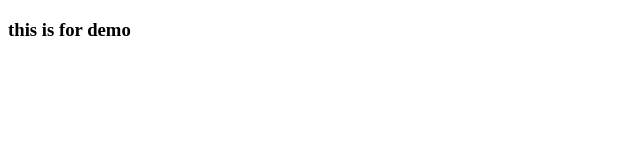
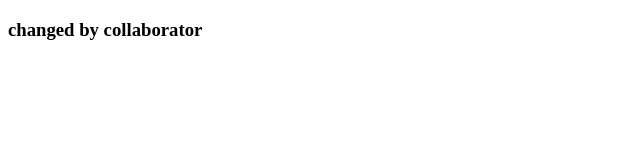
Before and after one commit to MahekModi/Fly_Birdie_Game, a plain HTML site: page index.html in a window 1280 px wide. Shown: the whole page, without its empty margins (0-640 px from the left). Drawn offline with Linux system fonts and the light colour scheme.

Commit message:
index file added

```diff
--- a/index.html
+++ b/index.html
@@ -6,6 +6,6 @@
     <title>Document</title>
 </head>
 <body>
-    <h3>this is for demo</h3>
+    <h3>changed by collaborator</h3>
 </body>
 </html>
```
